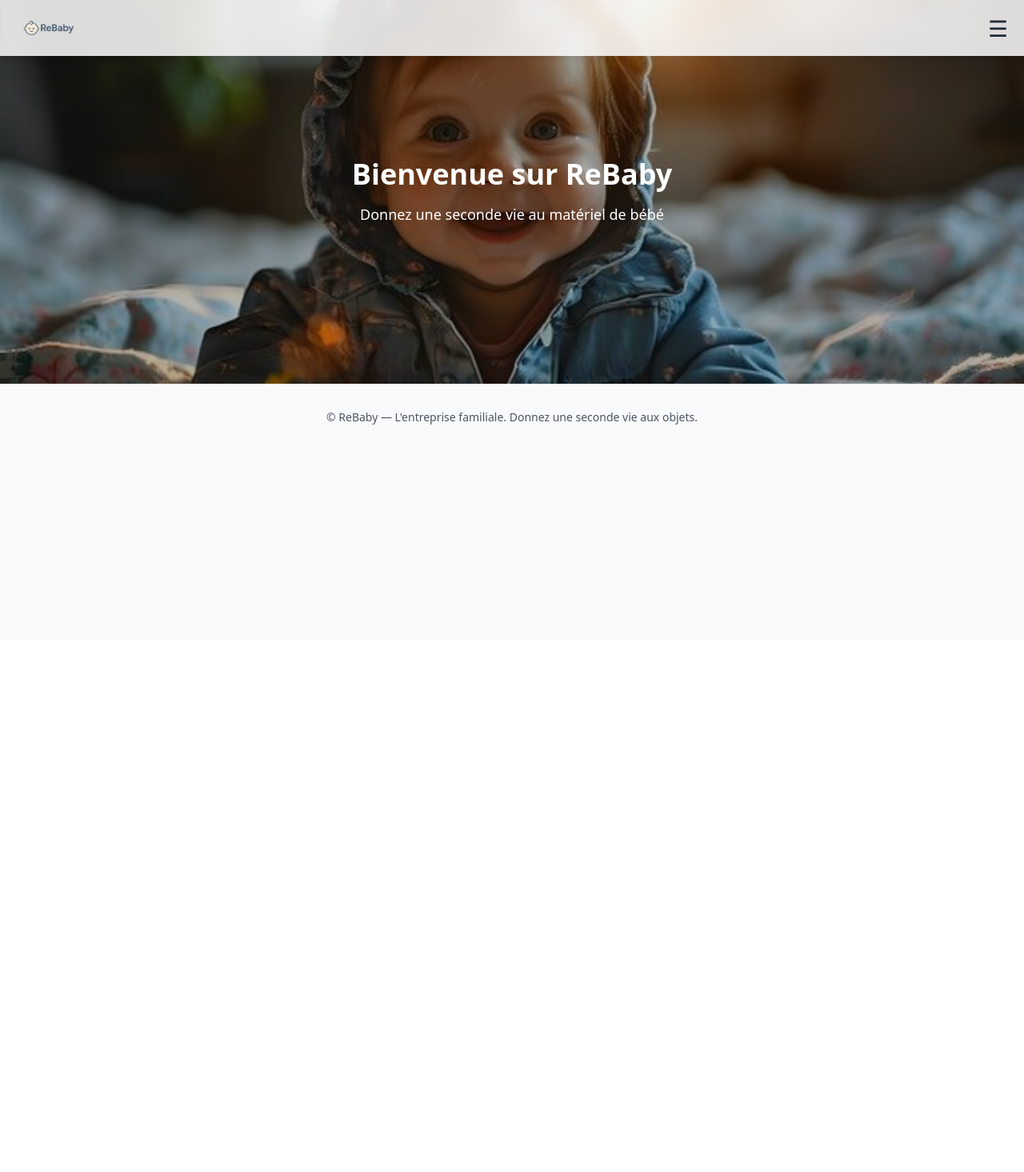
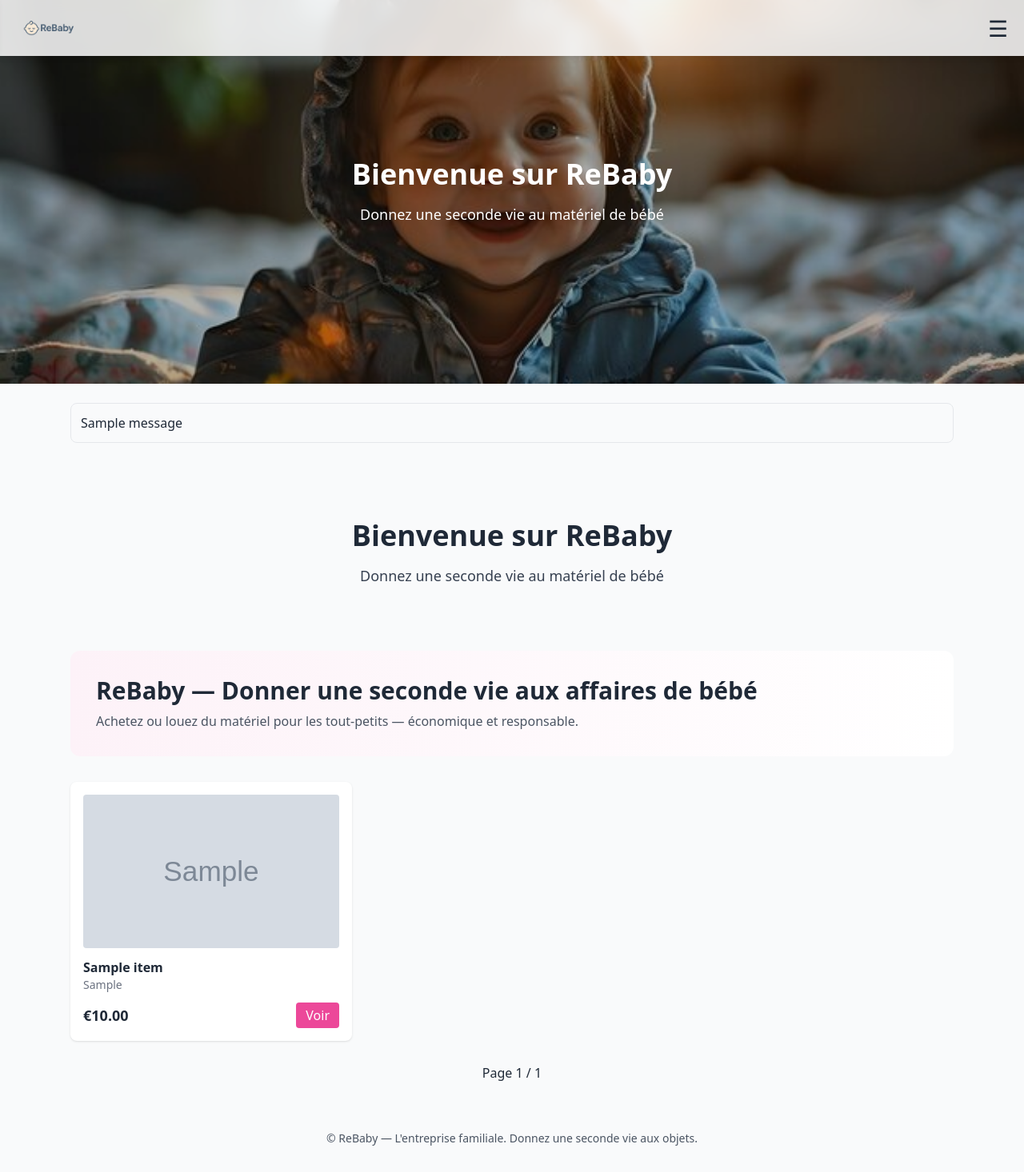
Before and after one commit to amslLenny/ReBaby, a Flask app: page / in a window 1280 px wide. Shown: the whole page at 80% size. Before the commit the page ends 531 px from the top, so only its background shows below. Run offline with Flask 3, Linux system fonts and the light colour scheme; tables that the repository leaves empty hold one stand-in row (values such as "Sample post"); grey boxes marked "Sample" are stand-in pictures; one stand-in notice (Sample message) is shown; some libraries are stand-ins or nearby versions.

Commit message:
retour a avant

```diff
--- a/rebaby_site/templates/base.html
+++ b/rebaby_site/templates/base.html
@@ -54,6 +54,20 @@
   </div>
 </section>
 
+    <!-- ✅ Contenu principal -->
+    <main class="max-w-6xl mx-auto p-6">
+      {% with messages = get_flashed_messages(with_categories=true) %}
+        {% if messages %}
+          <div class="space-y-2 mb-4">
+            {% for cat, msg in messages %}
+              <div class="p-3 rounded-lg border" data-aos="fade-down">{{ msg }}</div>
+            {% endfor %}
+          </div>
+        {% endif %}
+      {% endwith %}
+
+      {% block content %}{% endblock %}
+    </main>
 
     <!-- ✅ Footer -->
     <footer class="text-center py-8 text-sm text-gray-600">
```
